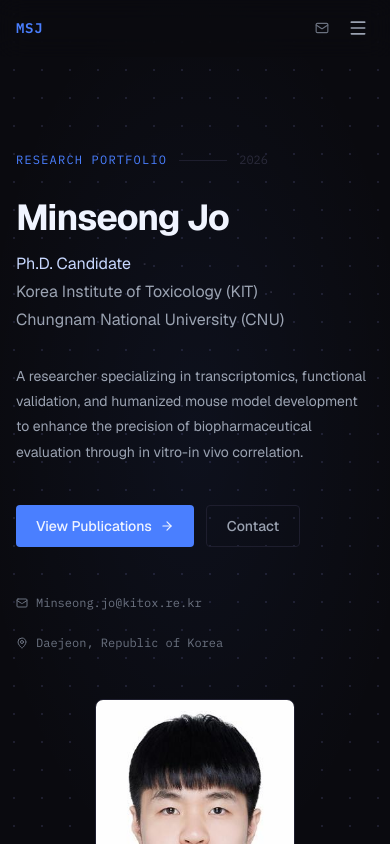
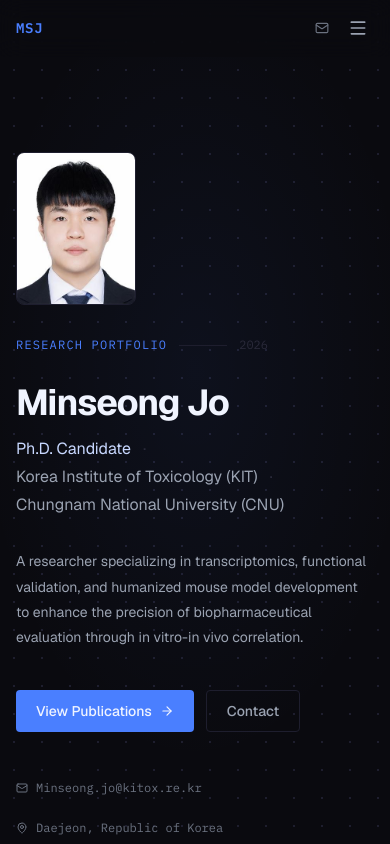
Before and after one commit to dev-tinkerbell/cv-minseong-jo, a Next.js app: page / in a window 390 px wide. Shown: the top 844 px of the page. Built offline with nearby package versions, Linux system fonts and the light colour scheme.

Commit message:
feat: apply M1 mobile layout to Hero (photo top on mobile)
Co-Authored-By: Claude Sonnet 4.6 <noreply@anthropic.com>

```diff
--- a/components/sections/Hero.tsx
+++ b/components/sections/Hero.tsx
@@ -55,7 +55,29 @@ export default function Hero() {
       />
 
       <div className="relative w-full max-w-7xl mx-auto px-4 md:px-8 lg:px-16 py-24 md:py-32">
-        <div className="flex flex-col lg:flex-row lg:items-center lg:justify-between gap-12 lg:gap-20">
+        <div className="flex flex-col lg:flex-row lg:items-center lg:justify-between gap-8 lg:gap-20">
+
+          {/* Photo — top on mobile, hidden on desktop (shown in right column) */}
+          <motion.div
+            initial={{ opacity: 0, scale: 0.96 }}
+            animate={{ opacity: 1, scale: 1 }}
+            transition={{ duration: 0.7, delay: 0.2, ease: [0.22, 1, 0.36, 1] }}
+            className="block lg:hidden"
+          >
+            <div
+              className="overflow-hidden rounded-lg"
+              style={{ width: "120px", border: "1px solid #1e1e2e" }}
+            >
+              <Image
+                src="/profile.jpg"
+                alt="Minseong Jo"
+                width={303}
+                height={389}
+                className="w-full h-auto"
+                priority
+              />
+            </div>
+          </motion.div>
 
           {/* Left: Text content */}
           <div className="max-w-2xl">
@@ -182,12 +204,12 @@ export default function Hero() {
             </motion.div>
           </div>
 
-          {/* Right: Profile photo */}
+          {/* Right: Profile photo — desktop only */}
           <motion.div
             initial={{ opacity: 0, scale: 0.96 }}
             animate={{ opacity: 1, scale: 1 }}
             transition={{ duration: 0.7, delay: 0.3, ease: [0.22, 1, 0.36, 1] }}
-            className="shrink-0 flex flex-col items-center gap-3 lg:items-end"
+            className="hidden lg:flex shrink-0 flex-col items-end gap-3"
           >
             <div
               className="overflow-hidden rounded-lg"
```
